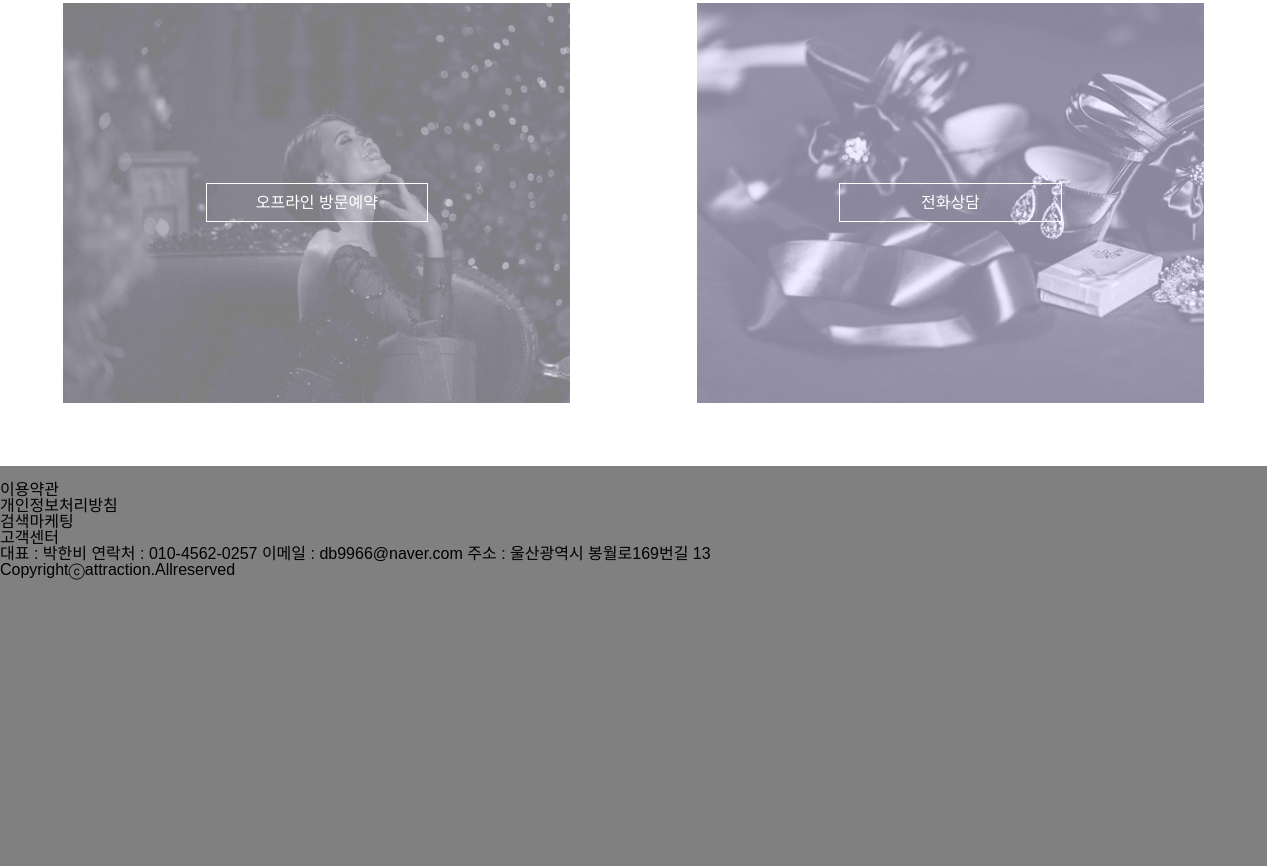
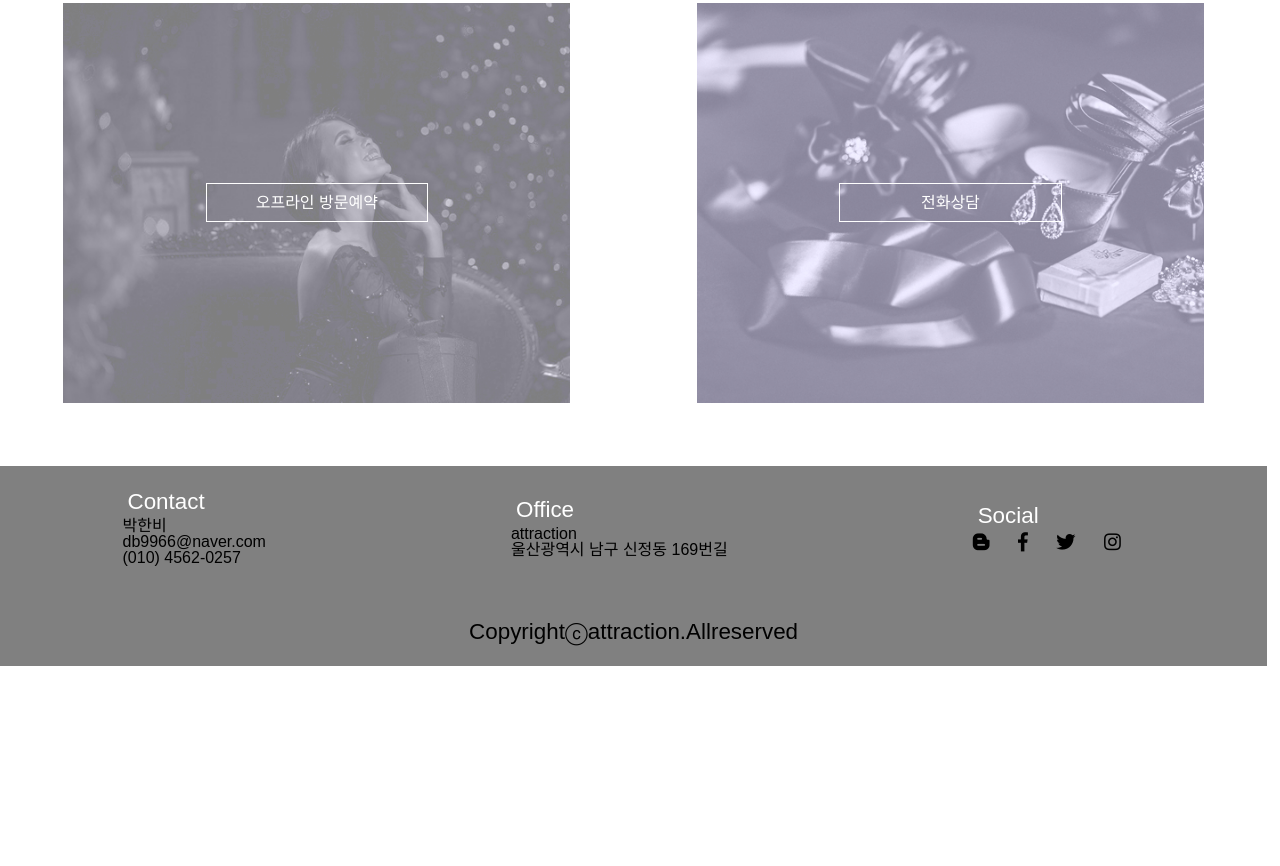
Before and after one commit to hanbipark/attraction, a plain HTML site: page index.html in a window 1280 px wide. Shown: the part 3649-4515 px from the top of the page. After the commit the page ends 4315 px from the top, so only its background shows below. Drawn offline with Linux system fonts and the light colour scheme.

Commit message:
attraction

```diff
--- a/css/style.css
+++ b/css/style.css
@@ -319,7 +319,29 @@ border: 4px solid #cbbef0;
 }
 footer{
     width: 100%;
-    height: 400px;
+    height: 200px;
     background-color: grey;
+    display: flex;
+    flex-direction: column;
 
 }
+footer p{
+    color: white;
+    font-size: 1.4rem;
+    padding: 5px;
+}
+.foot{
+    margin-top: 20px;
+    display: flex;
+    justify-content: space-around;
+    align-items: center;
+}
+i{
+    font-size: 1.2rem;
+    letter-spacing:1.5rem;
+}
+.copy{
+    text-align: center;
+    color: black;
+    margin-top: 50px;
+}
--- a/index.html
+++ b/index.html
@@ -6,6 +6,7 @@
     <title>Document</title>
     <link rel="stylesheet" href="css/reset.css">
     <link rel="stylesheet" href="css/style.css">
+    <link rel="stylesheet" href="https://use.fontawesome.com/releases/v5.6.3/css/all.css" integrity="sha384-UHRtZLI+pbxtHCWp1t77Bi1L4ZtiqrqD80Kn4Z8NTSRyMA2Fd33n5dQ8lWUE00s/" crossorigin="anonymous">
     <script src="script/jquery-1.12.3.js"></script>
     <script src="script/script.js"></script>
 </head>
@@ -129,30 +130,36 @@
     </div>
 
     <footer>
-        <div class="sns">
-            <ul class="visit">
-                <li class="blog"><a href="#"></a></li>
-                <li class="cafe"><a href="#"></a></li>
-                <li class="facebook"><a href="#"></a></li>
-                <li class="instagram"><a href="#"></a></li>
-            </ul>
-        </div>
-        <div class="footerlogo">
-            <img src="" alt="">
-        </div>
-        <ul class="ft">
-            <li><a href="">이용약관</a></li>
-            <li><a href="">개인정보처리방침</a></li>
-            <li><a href="">검색마케팅</a></li>
-            <li><a href="">고객센터</a></li>
-            <p><a href="#">대표 : 박한비</a>
-                <a href="#">연락처 : 010-4562-0257</a>
-                <a href="#">이메일 : db9966@naver.com</a>
-                <a href="#">주소 : 울산광역시 봉월로169번길 13</a>
-            </p>
-            <p>Copyrightⓒattraction.Allreserved</p>
+      <div class="foot">
+                <div class="contact">
+                    <p class="footer-title">
+                        Contact
+                    </p>
+                    <div class="contact-info">
+                        <a href="#">박한비</a> <br>
+                        <a href="mailto:db9966@naver.com">db9966@naver.com</a> <br>
+                        <a href="tel:01045620257">(010) 4562-0257</a>
+                    </div>
+                </div>
+                <div class="office">
+                    <p class="footer-title">Office</p>
+                    <address>
+                        attraction <br>
+                        울산광역시 남구 신정동 169번길
+                    </address>
+                </div>
+                <div class="social">
+                    <p class="footer-title">Social</p>
+                    <div class="social-info">
+                       <i class="fab fa-blogger-b"></i>
+                       <i class="fab fa-facebook-f"></i>
+                     <i class="fab fa-twitter"></i>
+                      <i class="fab fa-instagram"></i>
+                    </div>
+                </div>
 
-        </ul>
+                </div>
+            <p class="copy">Copyrightⓒattraction.Allreserved</p>
     </footer>
 
 </body>
```
